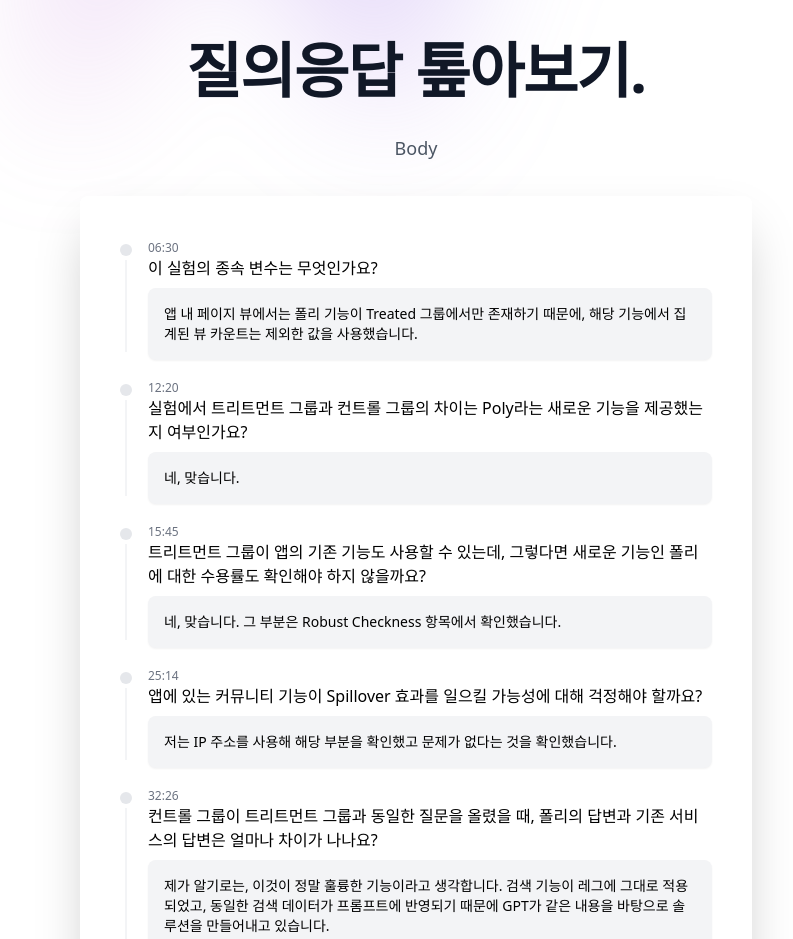
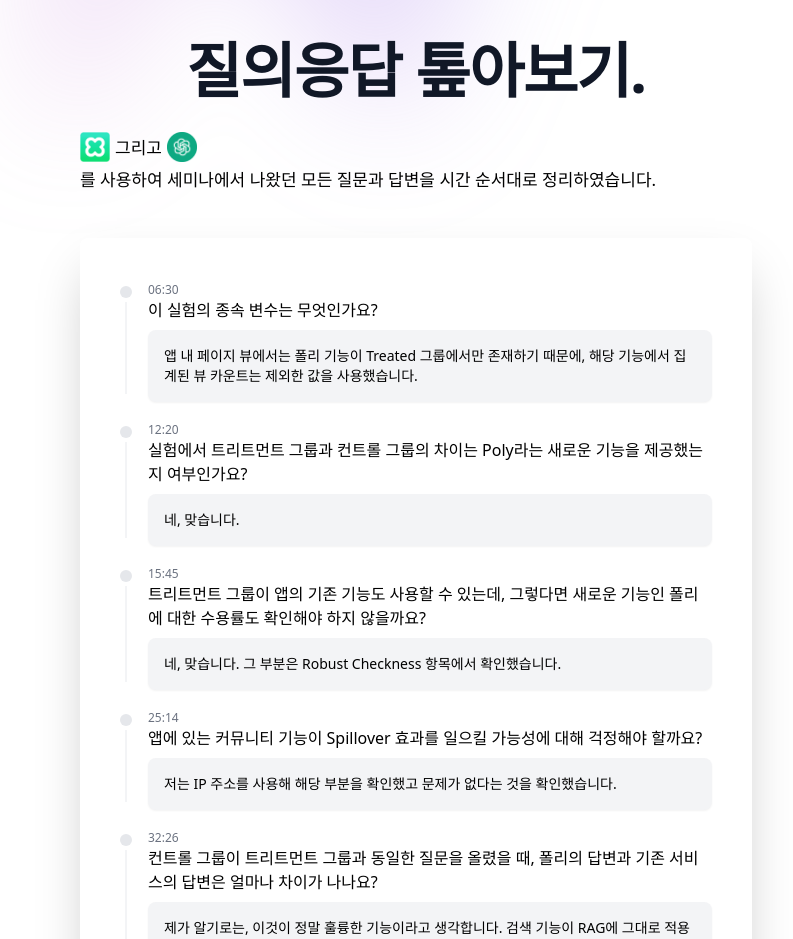
Before and after one commit to sanakang0615/SeminarFlow, a React (Create React App) app: page /question in a window 1280 px wide. Shown: the part 240-1179 px from the top of the page, without its empty margins (224-1017 px from the left). Built offline with nearby package versions, Linux system fonts and the light colour scheme.

Commit message:
Add animation in question component

```diff
--- a/src/App.css
+++ b/src/App.css
@@ -141,3 +141,36 @@ svg {
 .fadeInLeft:nth-child(5) { animation-delay: 0.5s; }
 .fadeInLeft:nth-child(6) { animation-delay: 0.6s; }
 /* Continue as needed */
+
+.image-text-container {
+  display: flex;
+  align-items: center;
+  color: black; /* Text color */
+  font-size: 17px; /* Adjust font size as needed */
+}
+
+.image-text-container img {
+  height: 30px; /* Adjust the height to align with your design */
+  width: auto;
+  margin-right: 5px; /* Space between images and between image and text */
+}
+
+.image-text-container .text {
+  white-space: normal; /* Ensures the text stays in one line */
+}
+
+@keyframes fadeInQuestion {
+  from {
+    opacity: 0;
+    transform: translateY(10px);
+  }
+  to {
+    opacity: 1;
+    transform: translateY(0);
+  }
+}
+
+.fadeInQuestion {
+  opacity: 0;
+  animation: fadeIn 2s ease-out forwards;
+}
--- a/src/App.js
+++ b/src/App.js
@@ -5,6 +5,8 @@ import SeminarFlowDiagram from './components/SeminarFlowDiagram';
 import QuestionCard from './components/QuestionCard';
 import Layout from './components/Layout';
 import Status from './components/Status'
+import ImageGpt from './assets/gpt.webp'
+import ImageClova from './assets/clova.png'
 import './App.css';
 
 function App() {
@@ -13,7 +15,23 @@ function App() {
       <div className="App">
         <Routes>
           <Route path="/" element={<Layout><LandingComponent /></Layout>} />
-          <Route path="/question" element={<Layout><Status textHead="질의응답 톺아보기." textBody="Body"/><QuestionCard/></Layout>} />
+          <Route
+            path="/question"
+            element={
+              <Layout>
+                <Status
+                  textHead="질의응답 톺아보기."
+                  textBody={
+                    <div className='image-text-container' style={{ display: 'flex', flexWrap: 'wrap', alignItems: 'flex-start', marginBottom: '10px'}}>
+                      <img src={ImageClova} alt="" style={{ marginRight: "5px" }} />
+                      <text> 그리고 </text>
+                      <img src={ImageGpt} style={{ marginLeft: "5px", marginRight: "5px" }} alt="" />
+                      <text>를 사용하여 세미나에서 나왔던 모든 질문과 답변을 시간 순서대로 정리하였습니다.</text>
+                    </div>
+                    }
+                />
+                <QuestionCard/>
+              </Layout>} />
           <Route path="/diagram" element={<Layout><SeminarFlowDiagram/></Layout>} />
         </Routes>
       </div>
--- a/src/components/Layout.js
+++ b/src/components/Layout.js
@@ -57,7 +57,7 @@ export default function Layout({children}) {
           <DialogPanel className="fixed inset-y-0 right-0 z-50 w-full overflow-y-auto bg-white px-6 py-6 sm:max-w-sm sm:ring-1 sm:ring-gray-900/10">
             <div className="flex items-center justify-between">
               <a href="#" className="-m-1.5 p-1.5">
-                <span className="sr-only">Your Company</span>
+                <span className="sr-only">Seminar Flow</span>
                 <img
                   alt=""
                   src="https://tailwaterui.com/img/logos/mark.svg?color=indigo&shade=600"
--- a/src/components/QuestionCard.js
+++ b/src/components/QuestionCard.js
@@ -5,7 +5,7 @@ const data = [
   { id: 2, action: "실험에서 트리트먼트 그룹과 컨트롤 그룹의 차이는 Poly라는 새로운 기능을 제공했는지 여부인가요?", comment: "네, 맞습니다.",date: "12:20" },
   { id: 3, action: "트리트먼트 그룹이 앱의 기존 기능도 사용할 수 있는데, 그렇다면 새로운 기능인 폴리에 대한 수용률도 확인해야 하지 않을까요?", comment:"네, 맞습니다. 그 부분은 Robust Checkness 항목에서 확인했습니다.",date: "15:45" },
   { id: 4, action: "앱에 있는 커뮤니티 기능이 Spillover 효과를 일으킬 가능성에 대해 걱정해야 할까요?", comment: "저는 IP 주소를 사용해 해당 부분을 확인했고 문제가 없다는 것을 확인했습니다.", date: "25:14" },
-  { id: 5, action: "컨트롤 그룹이 트리트먼트 그룹과 동일한 질문을 올렸을 때, 폴리의 답변과 기존 서비스의 답변은 얼마나 차이가 나나요?", comment: "제가 알기로는, 이것이 정말 훌륭한 기능이라고 생각합니다. 검색 기능이 레그에 그대로 적용되었고, 동일한 검색 데이터가 프롬프트에 반영되기 때문에 GPT가 같은 내용을 바탕으로 솔루션을 만들어내고 있습니다.",date: "32:26" },
+  { id: 5, action: "컨트롤 그룹이 트리트먼트 그룹과 동일한 질문을 올렸을 때, 폴리의 답변과 기존 서비스의 답변은 얼마나 차이가 나나요?", comment: "제가 알기로는, 이것이 정말 훌륭한 기능이라고 생각합니다. 검색 기능이 RAG에 그대로 적용되었고, 동일한 검색 데이터가 프롬프트에 반영되기 때문에 GPT가 같은 내용을 바탕으로 솔루션을 만들어내고 있습니다.",date: "32:26" },
   { id: 6, action: "그렇다면 두 답변이 매우 유사할 경우, 다른 차이점이 있을까요?", comment:"네, Treated 그룹은 대화 형식으로 쉽게 설명해 주는 점이 특징입니다.",date: "34:27", isPaid: true }
 ];
 
@@ -13,19 +13,16 @@ function QuestionList() {
     return (
       <div className="flex items-center justify-center min-h-screen">
       <div className="w-[800px] h-auto p-10 bg-white shadow-2xl rounded-lg">
-        {/* <div className="max-w-lg mx-auto my-10"> */}
         {data.map((item, index) => (
-            <div key={item.id} className="relative mb-4">
-              {/* Vertical line, conditionally rendered if not the last item */}
+          <div key={item.id} className={`relative mb-4 fadeInQuestion`} style={{ animationDelay: `${index * 0.2}s` }}>
             {index < data.length - 1 && (
-                <div className="absolute top-6 bottom-2 w-0.5 bg-gray-100"style={{ marginLeft: '5px' }}></div>
+              <div className="absolute top-6 bottom-2 w-0.5 bg-gray-100" style={{ marginLeft: '5px' }}></div>
             )}
             <div className="flex items-start">
               <div className="flex-shrink-0">
                 <div className={`w-3 h-3 rounded-full mt-2 ${item.isPaid ? 'bg-blue-500' : 'bg-gray-200'}`}></div>
               </div>
               <div className="flex-1 ml-4 mt-1">
-                  {/* Date shown before the action text */}
                 <span className="text-xs text-gray-500 block">{item.date}</span>
                 <p className="text-md">{item.action}</p>
                 {item.comment ? (
--- a/src/components/Status.js
+++ b/src/components/Status.js
@@ -1,5 +1,5 @@
 'use client'
-import { BiArchiveOut } from "react-icons/bi";
+import React from 'react';
 
 export default function Example({textHead, textBody}) {
   return (
@@ -7,7 +7,7 @@ export default function Example({textHead, textBody}) {
       <h1 className="text-3xl font-bold tracking-tight text-gray-900 sm:text-6xl">
        {textHead}
       </h1>
-      <p className="my-8 text-lg leading-8 text-gray-600">
+      <p className="my-8 text-lg leading-8 text-gray-600 image-text-container">
        {textBody}
       </p>
     </div>
```
Also changed, not shown: src/assets/clova.png (added), src/assets/gpt.webp (added). Lines whose indentation alone changed are shown as unchanged.
